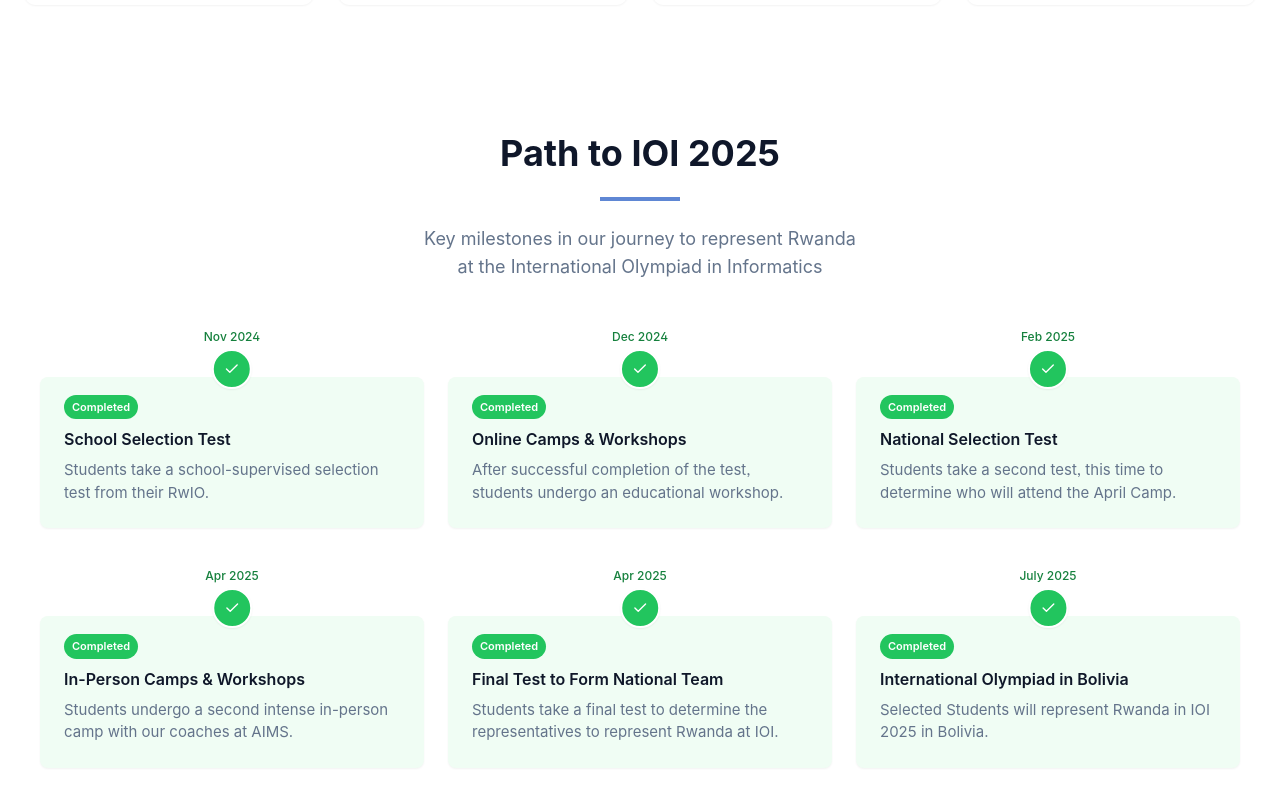
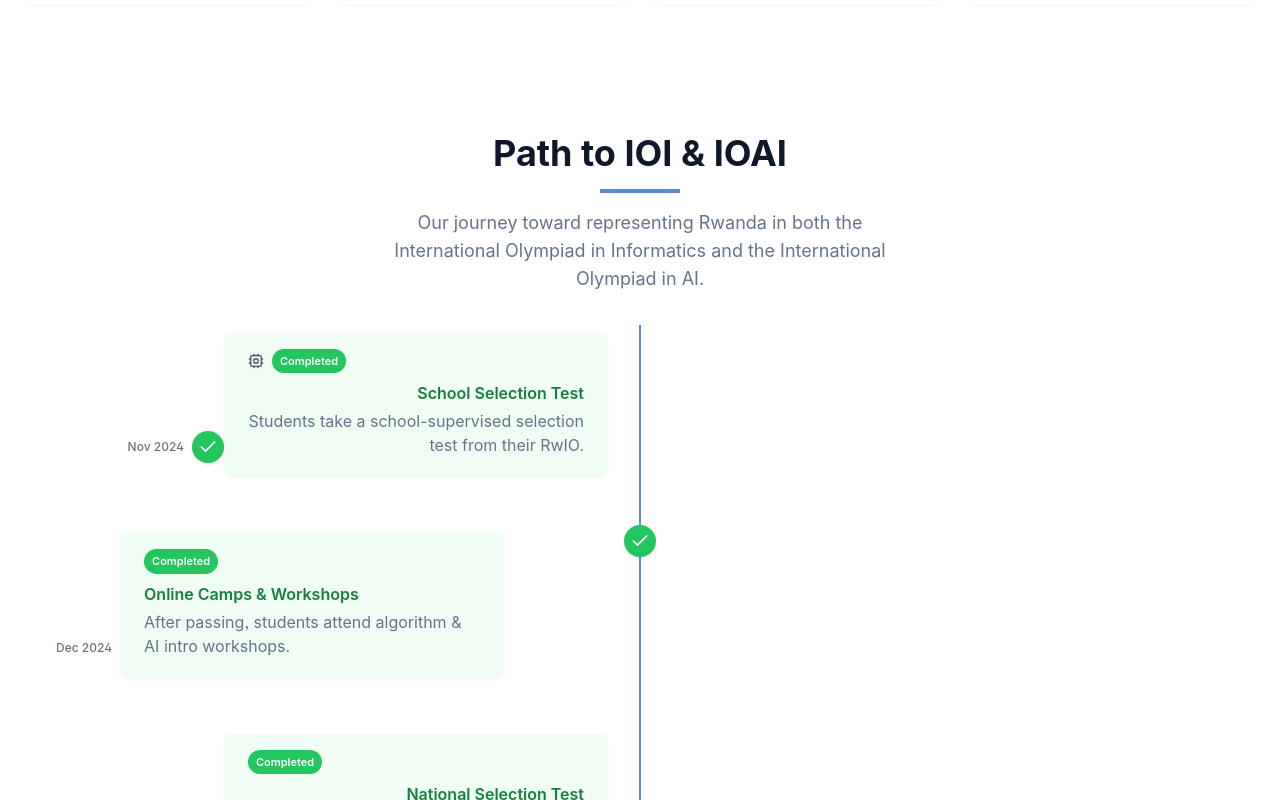
Before and after one commit to rwandacomputing/rwco-web, a Next.js app: page / in a window 1280 px wide. Shown: the part 2500-3300 px from the top of the page. Built offline with nearby package versions, Linux system fonts and the light colour scheme.

Commit message:
Update RoadMap.tsx

```diff
--- a/src/components/page-components/RoadMap.tsx
+++ b/src/components/page-components/RoadMap.tsx
@@ -1,44 +1,72 @@
 "use client";
 import React from "react";
-import { Check, Clock } from "lucide-react";
+import { Check, Clock, Cpu, Brain } from "lucide-react";  // added icons
+
+interface Event {
+  year: string;
+  title: string;
+  status: "completed" | "in-progress" | "upcoming";
+  description: string;
+  track?: "core" | "AI" | "both";
+}
 
 const RoadMap = () => {
-  const olympiadEvents = [
+  const olympiadEvents: Event[] = [
     {
       year: "Nov 2024",
       title: "School Selection Test",
       status: "completed",
-      description: "Students take a school-supervised selection test from their RwIO."
+      description: "Students take a school-supervised selection test from their RwIO.",
+      track: "core",
     },
     {
       year: "Dec 2024",
       title: "Online Camps & Workshops",
       status: "completed",
-      description: "After successful completion of the test, students undergo an educational workshop."
+      description: "After passing, students attend algorithm & AI intro workshops.",
+      track: "both",
     },
     {
       year: "Feb 2025",
       title: "National Selection Test",
       status: "completed",
-      description: "Students take a second test, this time to determine who will attend the April Camp."
+      description: "Determines who moves forward into advanced algorithm / AI training.",
+      track: "both",
     },
     {
       year: "Apr 2025",
-      title: " In-Person Camps & Workshops",
+      title: "In-Person Camps & Workshops",
       status: "completed",
-      description: "Students undergo a second intense in-person camp with our coaches at AIMS."
+      description: "Intensive training in algorithms, data structures, plus ML foundations.",
+      track: "both",
     },
     {
-      year: "Apr 2025",
-      title: "Final Test to Form National Team",
+      year: "May 2025",
+      title: "AI Research / Project Track Begins",
       status: "completed",
-      description: "Students take a final test to determine the representatives to represent Rwanda at IOI."
+      description: "Students start AI project work (ML, data, model design) for IOAI prep.",
+      track: "AI",
+    },
+    {
+      year: "June 2025",
+      title: "Final Test to Form National Teams",
+      status: "completed",
+      description: "Tests include algorithmic and AI components to pick IOI & IOAI teams.",
+      track: "both",
+    },
+    {
+      year: "Aug 2025",
+      title: "International Olympiad in AI (IOAI)",
+      status: "upcoming",
+      description: "Selected team represents Rwanda at IOAI in Beijing, China.",
+      track: "AI",
     },
     {
       year: "July 2025",
-      title: "International Olympiad in Bolivia",
-      status: "completed",
-      description: "Selected Students will represent Rwanda in IOI 2025 in Bolivia."
+      title: "International Olympiad in Informatics (IOI)",
+      status: "upcoming",
+      description: "Selected team represents Rwanda at IOI (Bolivia or other host).",
+      track: "core",
     },
   ];
 
@@ -50,7 +78,7 @@
           textColor: "text-green-700",
           lightBg: "bg-green-50",
           border: "border-green-200",
-          icon: <Check className="h-4 w-4 text-white" />,
+          icon: <Check className="h-5 w-5 text-white" />,
         };
       case "in-progress":
         return {
@@ -58,62 +86,67 @@
           textColor: "text-blue-700",
           lightBg: "bg-blue-50",
           border: "border-blue-200",
-          icon: <Clock className="h-4 w-4 text-white animate-pulse" />,
+          icon: <Clock className="h-5 w-5 text-white animate-pulse" />,
         };
-      case "upcoming":
       default:
         return {
           bg: "bg-amber-400",
           textColor: "text-amber-700",
           lightBg: "bg-amber-50",
           border: "border-amber-200",
-          icon: <Clock className="h-4 w-4 text-white" />,
+          icon: <Clock className="h-5 w-5 text-white" />,
         };
     }
   };
 
+  const trackIcon = (track: string | undefined) => {
+    if (track === "AI") return <Brain className="h-4 w-4 text-gray-600" />;
+    if (track === "core") return <Cpu className="h-4 w-4 text-gray-600" />;
+    return null;
+  };
+
   return (
     <div className="relative py-16" id="timeline">
-      <div className="flex flex-col justify-center text-center max-w-3xl mx-auto mb-8 px-6">
-        <h2 className="text-3xl md:text-4xl font-bold text-olympiad-navy mb-6">
-          Path to IOI 2025
+      <div className="text-center max-w-3xl mx-auto mb-8 px-6">
+        <h2 className="text-3xl md:text-4xl font-bold text-olympiad-navy mb-4">
+          Path to IOI & IOAI
         </h2>
-        <div className="h-1 w-20 bg-olympiad-blue mx-auto mb-6"></div>
-        <p className="text-olympiad-gray max-w-md mx-auto text-lg">
-          Key milestones in our journey to represent Rwanda at the International
-          Olympiad in Informatics
+        <div className="h-1 w-20 bg-olympiad-blue mx-auto mb-4"></div>
+        <p className="text-olympiad-gray max-w-lg mx-auto text-lg">
+          Our journey toward representing Rwanda in both the International Olympiad in Informatics and the International Olympiad in AI.
         </p>
       </div>
 
+      <div className="container mx-auto px-6">
         <div className="relative">
-        <div id="timeline-container" className="container mx-auto px-6">
-          <div className="grid grid-cols-1 md:grid-cols-2 lg:grid-cols-3 justify-center gap-6 px-4 ">
-            {olympiadEvents.map((event, index) => {
+          <div className="border-l-2 border-olympiad-blue absolute left-1/2 h-full ml-[-1px]" />
+          <div className="space-y-12">
+            {olympiadEvents.map((event, idx) => {
               const statusClasses = getStatusClasses(event.status);
+              const isLeft = idx % 2 === 0;
+
               return (
+                <div key={idx} className="relative flex w-full">
                   <div
-                  key={index}
-                  className="relative pt-16 flex-shrink-0"
+                    className={`w-1/2 pr-8 ${isLeft ? "text-right" : "text-left"} ${
+                      isLeft ? "pl-0" : "pl-8"
+                    }`}
                   >
-                  <div className="absolute top-0 left-1/2 -translate-x-1/2 py-4">
-                    <div className="flex flex-col items-center">
-                      <div
-                        className={`text-xs font-medium ${statusClasses.textColor} mb-1`}
-                      >
+                    <div className="inline-flex items-center justify-end">
+                      <div className="text-xs font-medium text-gray-500 mr-2">
                         {event.year}
                       </div>
-                      <div
-                        className={`${statusClasses.bg} rounded-full w-10 h-10 flex items-center justify-center shadow-sm border-2 border-white`}
-                      >
+                      {isLeft && (
+                        <div className={`rounded-full ${statusClasses.bg} w-8 h-8 flex items-center justify-center shadow`}>
                           {statusClasses.icon}
                         </div>
+                      )}
                     </div>
-                  </div>
-
                     <div
-                    className={`${statusClasses.lightBg} ${statusClasses.border} rounded-lg shadow-sm px-6 py-4 `}
+                      className={`${statusClasses.lightBg} ${statusClasses.border} rounded-lg shadow-sm px-6 py-4 mt-2 inline-block max-w-sm`}
                     >
-                    <div className="mb-2">
+                      <div className="flex items-center mb-2 space-x-2">
+                        {trackIcon(event.track)}
                         <div
                           className={`inline-block px-2 py-1 rounded-full text-[11px] font-semibold ${statusClasses.bg} text-white`}
                         >
@@ -124,11 +157,22 @@
                             : "Upcoming"}
                         </div>
                       </div>
-                    <h3 className={`font-semibold text-[14px]${statusClasses.textColor}`}>
+                      <h3 className={`font-semibold text-[16px] ${statusClasses.textColor}`}>
                         {event.title}
                       </h3>
-                    <p className="text-olympiad-gray text-[15px] py-2">{event.description}</p>
+                      <p className="text-olympiad-gray py-1">{event.description}</p>
                     </div>
+                  </div>
+
+                  <div className="absolute left-1/2 top-0 transform -translate-x-1/2">
+                    {!isLeft && (
+                      <div className={`rounded-full ${statusClasses.bg} w-8 h-8 flex items-center justify-center shadow`}>
+                        {statusClasses.icon}
+                      </div>
+                    )}
+                  </div>
+
+                  <div className="w-1/2 pl-8">{/* empty half for layout symmetry */}</div>
                 </div>
               );
             })}
```
Lines whose indentation alone changed are shown as unchanged.
